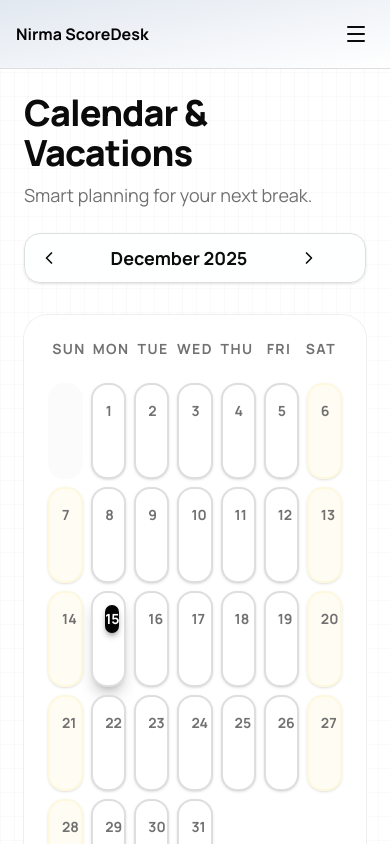
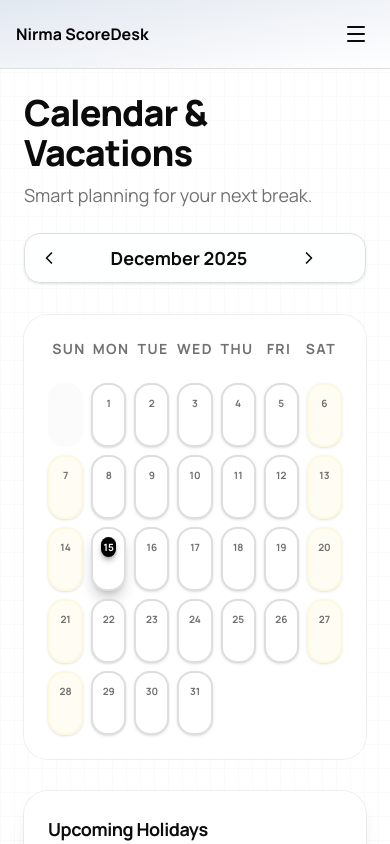
Before and after one commit to Parth9s/nirma-scoredesk, a Next.js app: page /dashboard/calendar in a window 390 px wide. Shown: the top 844 px of the page. Built offline with nearby package versions, Linux system fonts and the light colour scheme; no server answers; the database is empty.

Commit message:
feat: optimize mobile calendar layout with compact cells and text fade

```diff
--- a/app/dashboard/calendar/page.tsx
+++ b/app/dashboard/calendar/page.tsx
@@ -156,7 +156,7 @@ export default function CalendarPage() {
                             <div className="grid grid-cols-7 gap-2 md:gap-3">
                                 {/* Pad start of month */}
                                 {Array.from({ length: getDay(startOfMonth(currentDate)) }).map((_, i) => (
-                                    <div key={`pad-${i}`} className="h-24 md:h-32 bg-muted/30 rounded-2xl" />
+                                    <div key={`pad-${i}`} className="h-16 md:h-24 bg-muted/30 rounded-2xl" />
                                 ))}
 
                                 {days.map((day, i) => {
@@ -169,28 +169,28 @@ export default function CalendarPage() {
                                         <div
                                             key={i}
                                             className={cn(
-                                                "h-24 md:h-32 border-2 rounded-2xl p-3 flex flex-col justify-between transition-all relative group shadow-sm hover:shadow-md bg-card hover:scale-[1.02] hover:-translate-y-0.5",
+                                                "h-16 md:h-24 border-2 rounded-2xl p-2 md:p-3 flex flex-col justify-between transition-all relative group shadow-sm hover:shadow-md bg-card hover:scale-[1.02] hover:-translate-y-0.5",
                                                 isToday && "border-primary shadow-primary/20 shadow-lg",
                                                 suggestion && "border-emerald-400 bg-emerald-50/50",
                                                 holiday && "border-rose-200 bg-rose-50/50",
-                                                isVacationWeekend && "border-emerald-200 bg-emerald-50/30", // Vacation weekend style
+                                                isVacationWeekend && "border-emerald-200 bg-emerald-50/30",
                                                 !holiday && !suggestion && !isVacationWeekend && isWeekendDay && "border-amber-100/50 bg-amber-50/60",
                                                 !holiday && !suggestion && !isWeekendDay && "border-border"
                                             )}
                                         >
                                             <div className="flex justify-between items-start">
                                                 <span className={cn(
-                                                    "text-sm font-bold w-7 h-7 flex items-center justify-center rounded-full transition-colors",
+                                                    "text-[10px] md:text-sm font-bold w-5 h-5 md:w-7 md:h-7 flex items-center justify-center rounded-full transition-colors",
                                                     isToday ? "bg-primary text-primary-foreground shadow-md shadow-primary/30" : "text-muted-foreground group-hover:bg-muted"
                                                 )}>
                                                     {format(day, 'd')}
                                                 </span>
                                             </div>
 
-                                            <div className="space-y-1.5">
+                                            <div className="space-y-1 overflow-hidden">
                                                 {holiday && (
                                                     <div
-                                                        className="text-[10px] md:text-xs bg-rose-100 text-rose-700 px-2 py-1 rounded-lg font-bold truncate border border-rose-200/50"
+                                                        className="text-[9px] md:text-xs bg-rose-100 text-rose-700 px-1.5 py-0.5 md:px-2 md:py-1 rounded-lg font-bold border border-rose-200/50 whitespace-nowrap overflow-hidden [mask-image:linear-gradient(to_right,black_70%,transparent_100%)]"
                                                         title={holiday.name}
                                                     >
                                                         {holiday.name}
@@ -198,16 +198,16 @@ export default function CalendarPage() {
                                                 )}
                                                 {suggestion && (
                                                     <div
-                                                        className="text-[10px] md:text-xs bg-emerald-100 text-emerald-800 px-2 py-1 rounded-lg font-bold flex items-center gap-1 cursor-help border border-emerald-200/50 shadow-sm"
+                                                        className="text-[9px] md:text-xs bg-emerald-100 text-emerald-800 px-1.5 py-0.5 md:px-2 md:py-1 rounded-lg font-bold flex items-center gap-1 cursor-help border border-emerald-200/50 shadow-sm whitespace-nowrap overflow-hidden [mask-image:linear-gradient(to_right,black_70%,transparent_100%)]"
                                                         title={suggestion.reason}
                                                     >
-                                                        <Sparkles className="h-3 w-3 text-emerald-600" />
+                                                        <Sparkles className="h-3 w-3 text-emerald-600 shrink-0" />
                                                         Take Leave!
                                                     </div>
                                                 )}
                                                 {isVacationWeekend && (
-                                                    <div className="text-[10px] text-emerald-600 font-medium flex items-center gap-1">
-                                                        <Sun className="h-3 w-3" />
+                                                    <div className="text-[9px] text-emerald-600 font-medium flex items-center gap-1 whitespace-nowrap overflow-hidden [mask-image:linear-gradient(to_right,black_70%,transparent_100%)]">
+                                                        <Sun className="h-3 w-3 shrink-0" />
                                                         Long Weekend
                                                     </div>
                                                 )}
```
